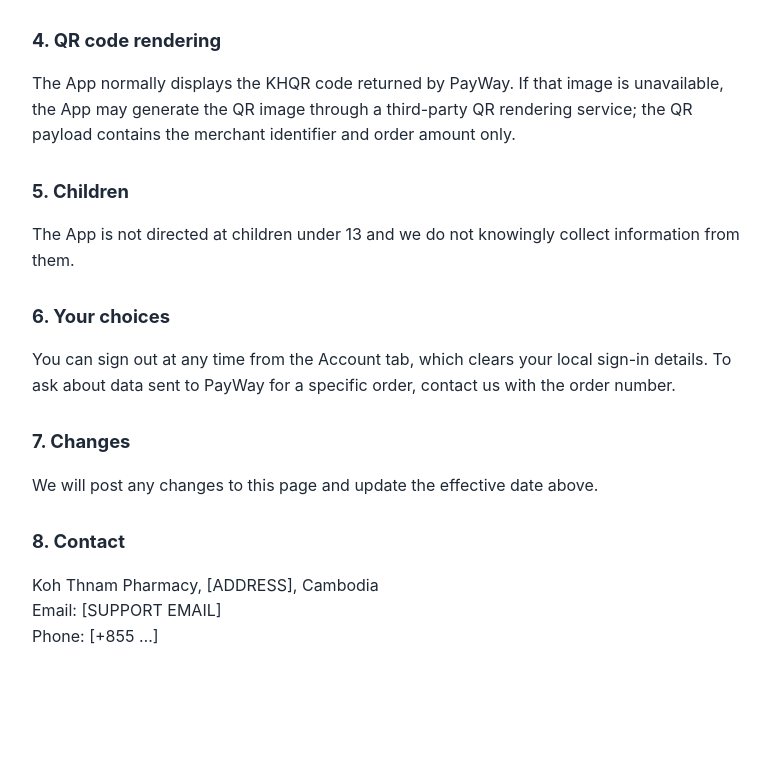
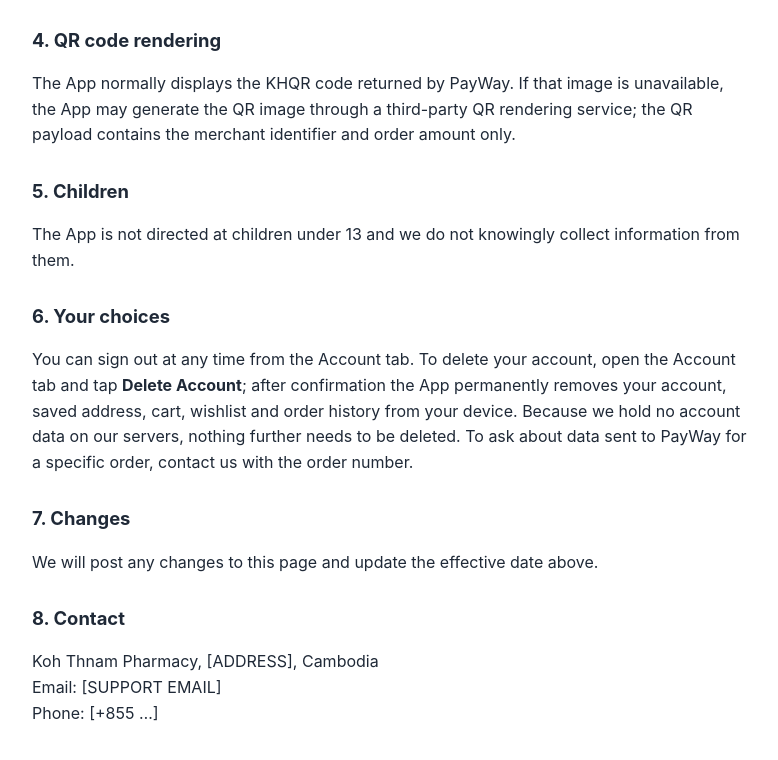
Before and after one commit to sangdikalin168/kohthnam-app-pages, a plain HTML site: page privacy.html in a window 1280 px wide. Shown: the part 931-1691 px from the top of the page, without its empty margins (248-1026 px from the left). Before the commit the page ends 1620 px from the top, so only its background shows below. Drawn offline with Linux system fonts and the light colour scheme.

Commit message:
Koh Thnam privacy policy and support pages

```diff
--- a/privacy.html
+++ b/privacy.html
@@ -45,7 +45,7 @@
 <p>The App is not directed at children under 13 and we do not knowingly collect information from them.</p>
 
 <h2>6. Your choices</h2>
-<p>You can sign out at any time from the Account tab, which clears your local sign-in details. To ask about data sent to PayWay for a specific order, contact us with the order number.</p>
+<p>You can sign out at any time from the Account tab. To delete your account, open the Account tab and tap <strong>Delete Account</strong>; after confirmation the App permanently removes your account, saved address, cart, wishlist and order history from your device. Because we hold no account data on our servers, nothing further needs to be deleted. To ask about data sent to PayWay for a specific order, contact us with the order number.</p>
 
 <h2>7. Changes</h2>
 <p>We will post any changes to this page and update the effective date above.</p>
```
Also changed, not shown: support.html (+1 -1 lines).
